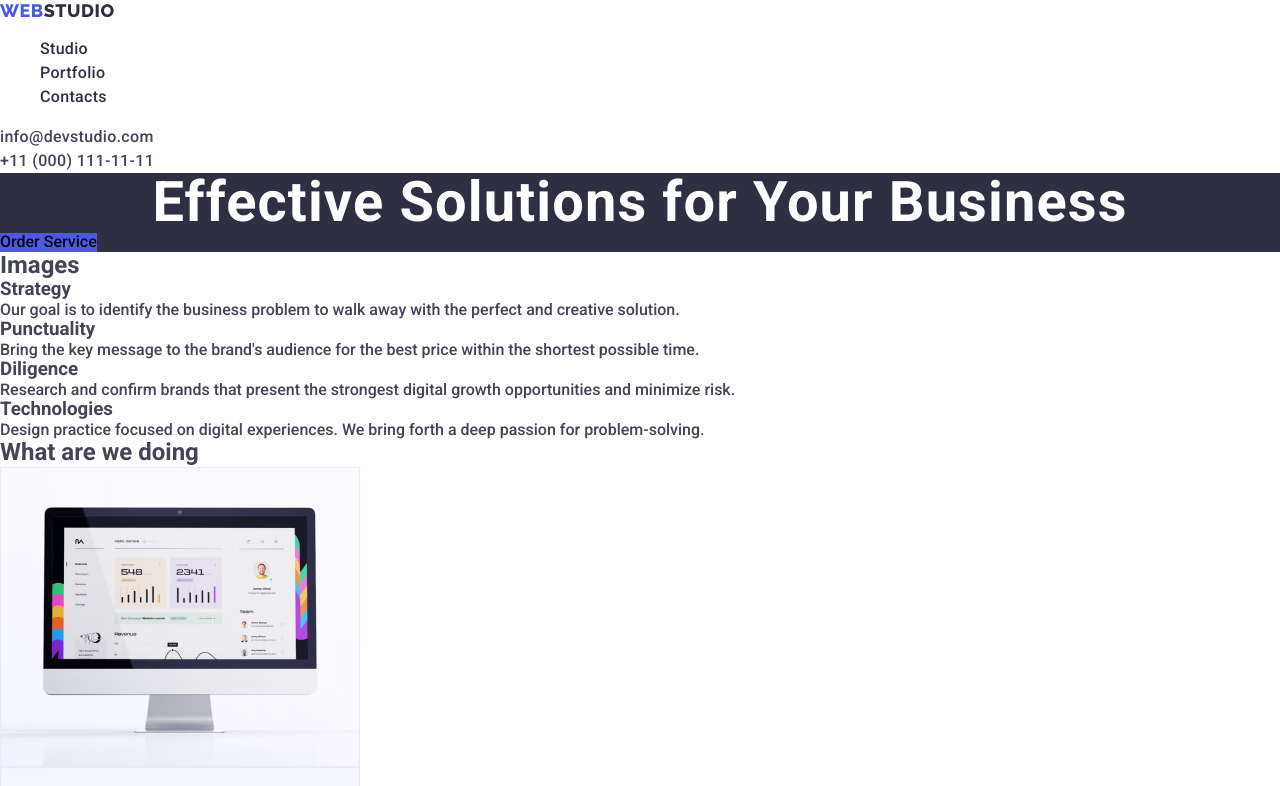
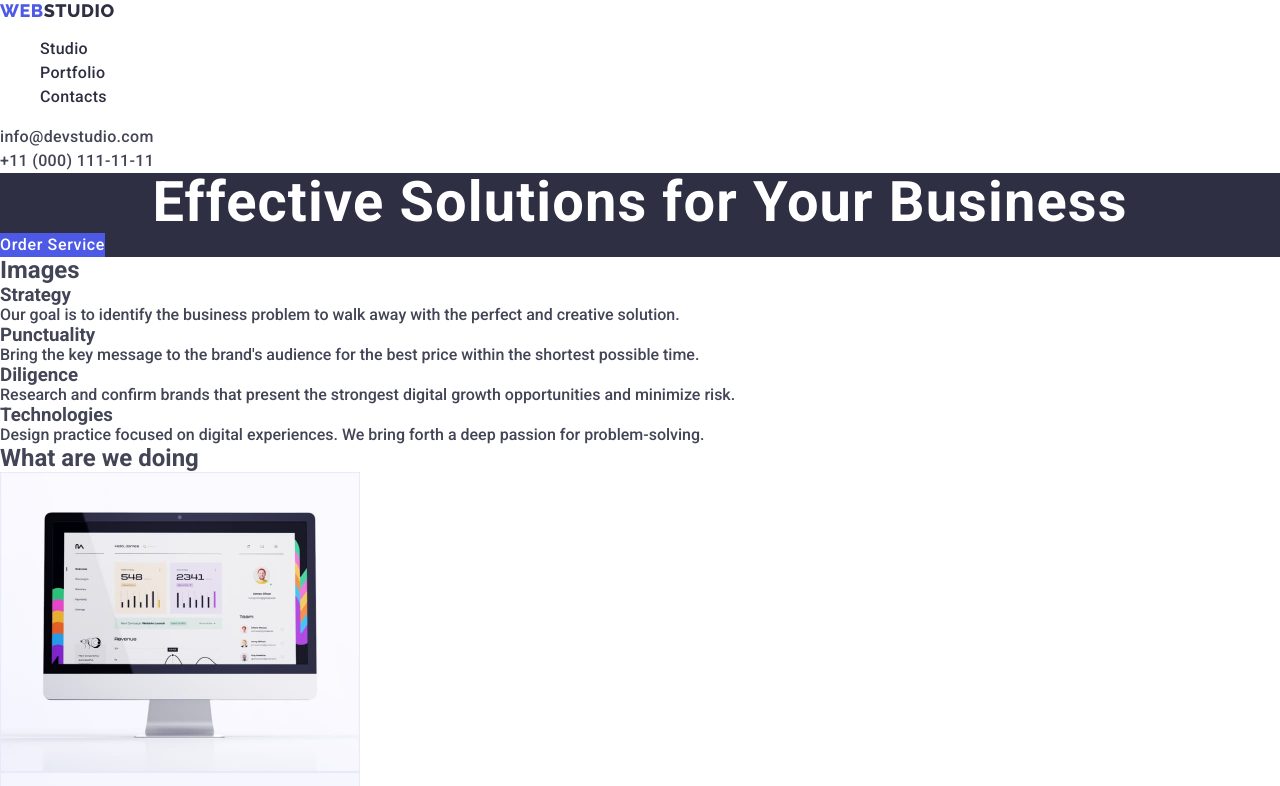
Before and after one commit to Foxcommanders/goit-homework-02, a plain HTML site: page index.html in a window 1280 px wide. Shown: the top 786 px of the page. Drawn offline with nearby package versions, Linux system fonts and the light colour scheme.

Commit message:
hero update

```diff
--- a/css/styles.css
+++ b/css/styles.css
@@ -1,6 +1,6 @@
 :root {
+    --main-color:#ffffff;
     --accent-color: #4D5AE5;
-    --hero-color:#ffffff;
     --title-color: #2E2F42;
     --text-color: #434455;
     --primary-color: #2E2F42;
@@ -113,16 +113,21 @@ text-decoration: none;
         line-height: 1.07;
         text-align: center;
         letter-spacing: 0.02em;
-        color: var(--hero-color);
+        color: var(--main-color);
 }
 
 .hero-btn{
+    font-weight: 500;
+    font-size: 16px;
+    line-height: 1.5;
+    letter-spacing: 0.04em;
+    color: var(--main-color);
      background-color: var(--accent-color);
 }
 
 .hero-btn:hover,
 .hero-btn:focus {
-    color: #404bbf;
+    background-color: #404bbf;
 }
 
 .footer{
```
